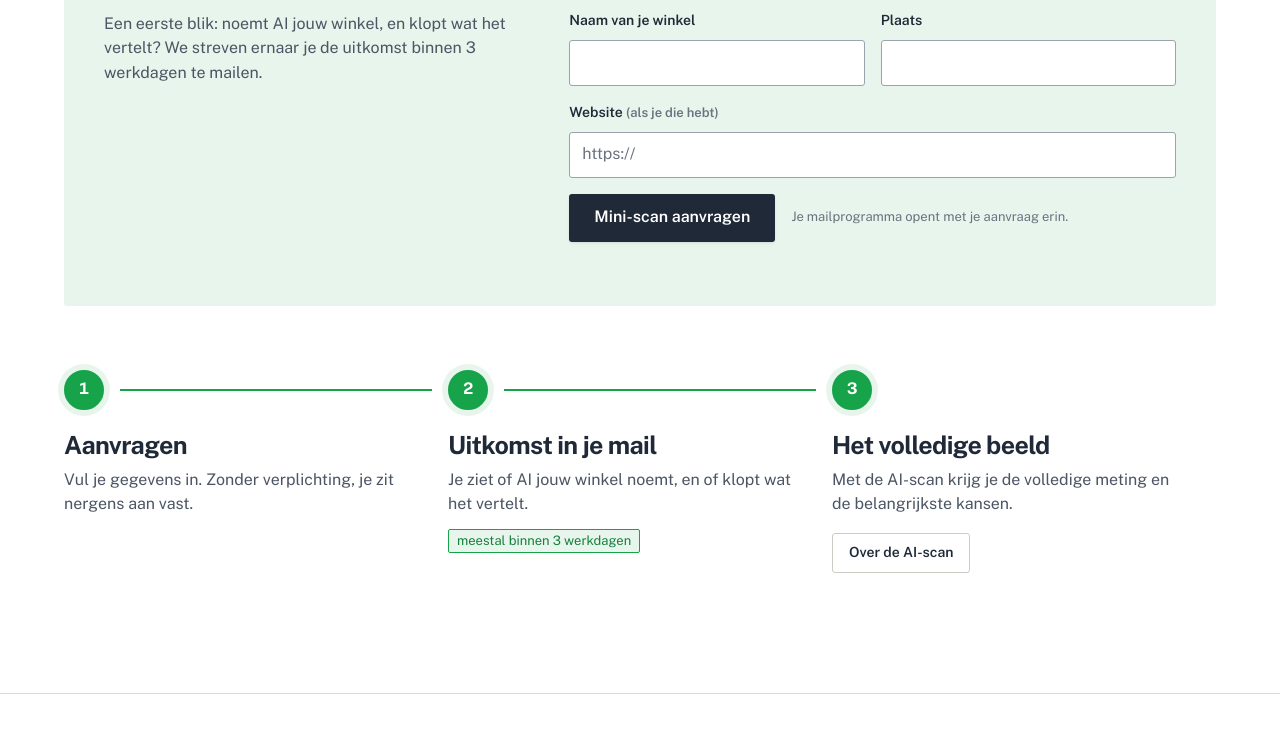
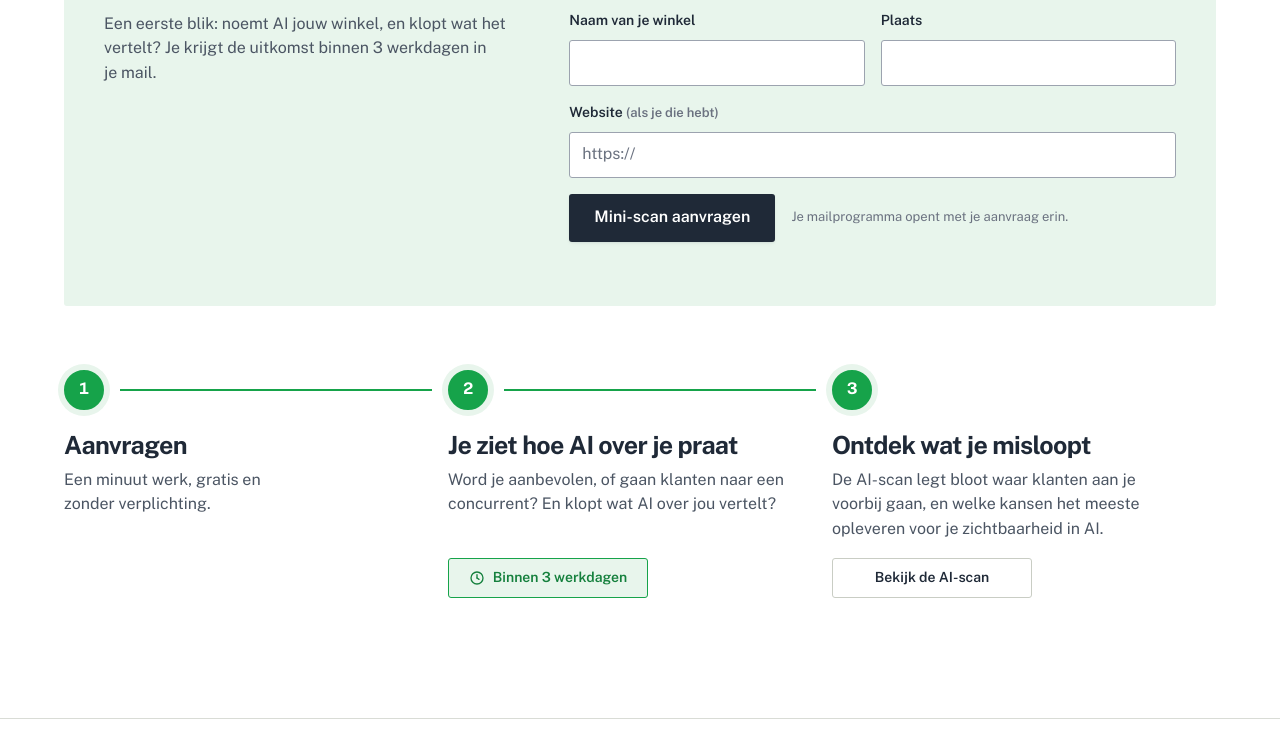
Before and after one commit to easyby-commerce-outlook-com/website, a plain HTML site: page mini-scan.html in a window 1280 px wide. Shown: the part 732-1487 px from the top of the page. Drawn offline with Linux system fonts and the light colour scheme.

Commit message:
fix: mini-scan teksten en overal binnen 3 werkdagen
Co-Authored-By: Claude Opus 5.5 <noreply@anthropic.com>
Claude-Session: https://claude.ai/code/session_01CwLk4yiMqjVoZgVLP1uGLu

```diff
--- a/mini-scan.html
+++ b/mini-scan.html
@@ -38,7 +38,7 @@
           <div class="request__text">
             <span class="label label--green">Gratis · zonder verplichting</span>
             <h2>Jouw gegevens</h2>
-            <p>Een eerste blik: noemt AI jouw winkel, en klopt wat het vertelt? We streven ernaar je de uitkomst binnen 3 werkdagen te mailen.</p>
+            <p>Een eerste blik: noemt AI jouw winkel, en klopt wat het vertelt? Je krijgt de uitkomst binnen 3 werkdagen in je mail.</p>
           </div>
           <form id="mini-scan-form">
             <div class="field">
@@ -71,19 +71,19 @@
           <li>
             <span class="timeline__dot" aria-hidden="true">1</span>
             <h3>Aanvragen</h3>
-            <p>Vul je gegevens in. Zonder verplichting, je zit nergens aan vast.</p>
+            <p>Een minuut werk, gratis en zonder verplichting.</p>
           </li>
           <li>
             <span class="timeline__dot" aria-hidden="true">2</span>
-            <h3>Uitkomst in je mail</h3>
-            <p>Je ziet of AI jouw winkel noemt, en of klopt wat het vertelt.</p>
-            <span class="chip">meestal binnen 3 werkdagen</span>
+            <h3>Je ziet hoe AI over je praat</h3>
+            <p>Word je aanbevolen, of gaan klanten naar een concurrent? En klopt wat AI over jou vertelt?</p>
+            <span class="timeline__tag"><svg viewBox="0 0 24 24" fill="none" stroke="currentColor" stroke-width="2" stroke-linecap="round" stroke-linejoin="round" aria-hidden="true"><path d="M3 12a9 9 0 1 0 18 0a9 9 0 1 0 -18 0" /><path d="M12 12l3 2" /><path d="M12 7v5" /></svg>Binnen 3 werkdagen</span>
           </li>
           <li>
             <span class="timeline__dot" aria-hidden="true">3</span>
-            <h3>Het volledige beeld</h3>
-            <p>Met de AI-scan krijg je de volledige meting en de belangrijkste kansen.</p>
-            <a class="btn btn--line btn--sm" href="ai-scan.html">Over de AI-scan</a>
+            <h3>Ontdek wat je misloopt</h3>
+            <p>De AI-scan legt bloot waar klanten aan je voorbij gaan, en welke kansen het meeste opleveren voor je zichtbaarheid in AI.</p>
+            <a class="btn btn--line btn--sm" href="ai-scan.html">Bekijk de AI-scan</a>
           </li>
         </ol>
       </div>
--- a/site.css
+++ b/site.css
@@ -467,3 +467,13 @@
   .beweeg .timeline li:not(:last-child)::after { transform: scaleY(0); }
   .beweeg .timeline.is-in li:not(:last-child)::after { transform: scaleY(1); }
 }
+
+/* Tijdlijn: label en knop even groot en op één lijn */
+.timeline__tag, .timeline .btn { min-height: 40px; min-width: 12.5rem; padding: 0 var(--space-md); font-size: var(--text-sm); font-weight: var(--weight-semibold); border-radius: var(--radius-tile); }
+.timeline__tag { display: inline-flex; align-items: center; justify-content: center; gap: var(--space-xs); margin-top: var(--space-xs); border: var(--line-hair) solid var(--color-green); background: var(--color-green-tint); color: var(--color-green-dark); }
+.timeline__tag svg { width: 16px; height: 16px; flex: none; }
+@media (min-width: 40.01rem) {
+  .timeline { grid-template-rows: repeat(4, auto); }
+  .timeline li { grid-row: span 4; grid-template-rows: subgrid; }
+  .timeline__tag, .timeline .btn { align-self: end; }
+}
```
Also changed, not shown: ai-scan.html (+3 -3 lines), index.html (+1 -1 lines).
